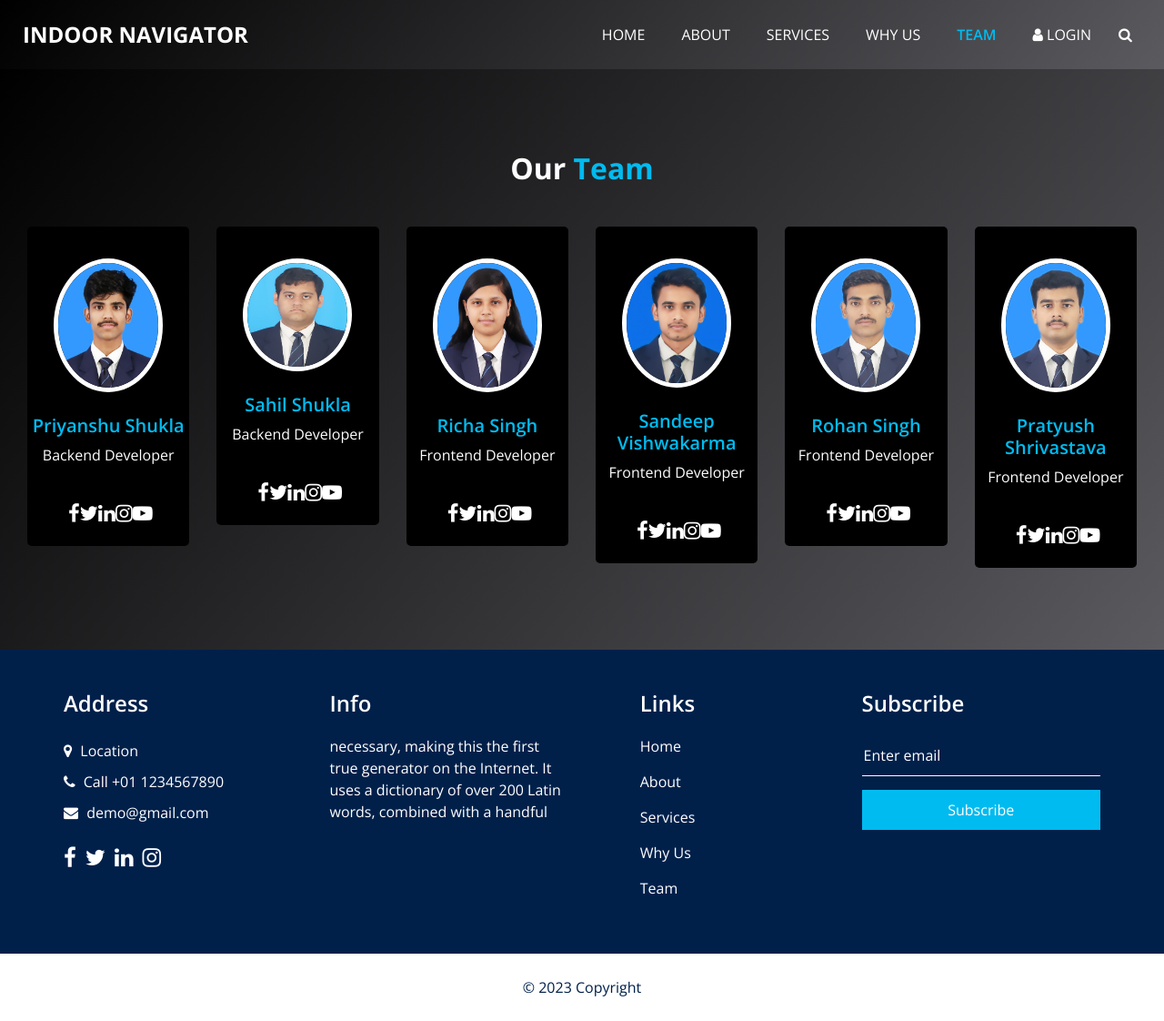
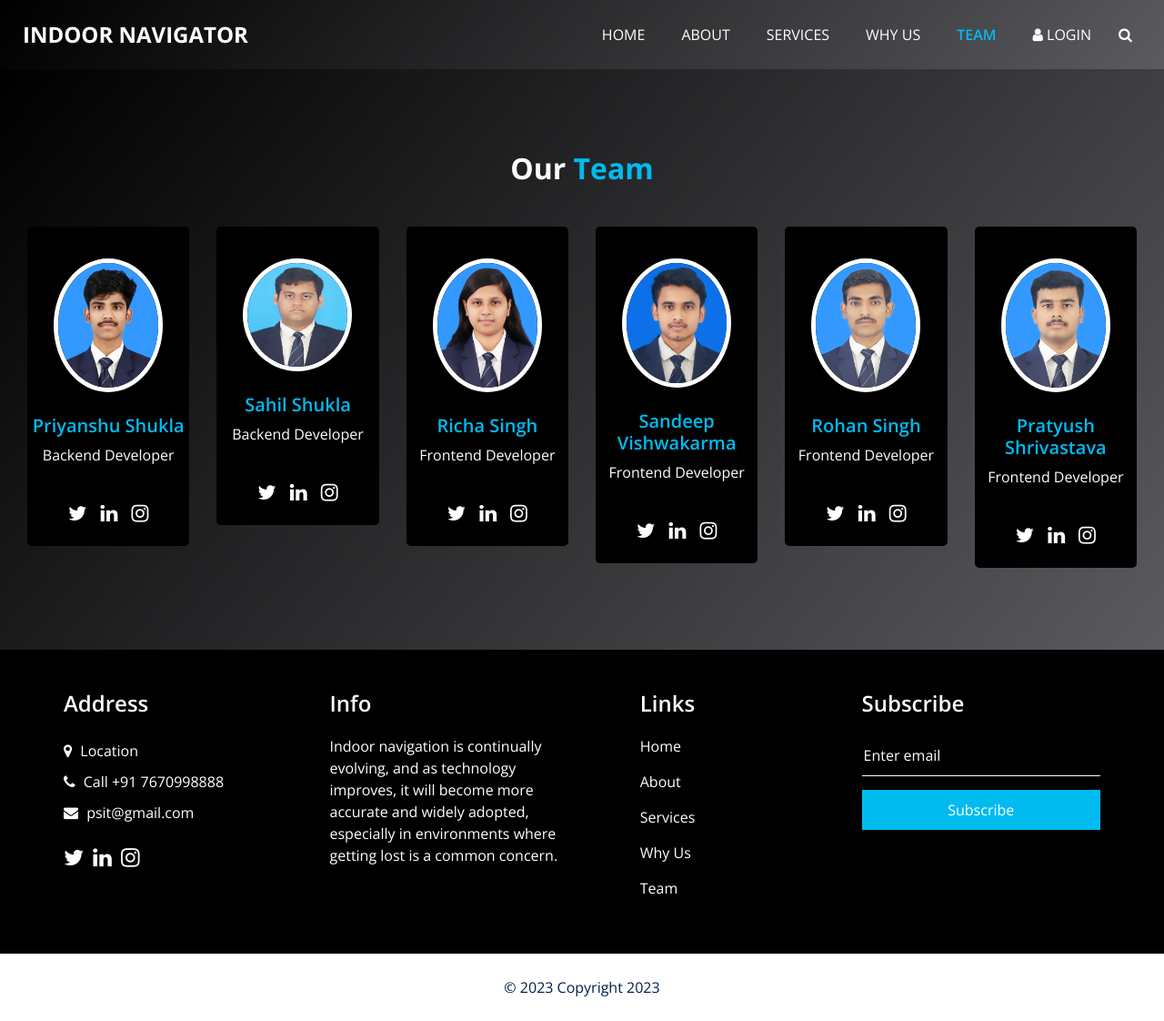
Before and after one commit to kazuha2004/SIH-, a plain HTML site: page team.html in a window 1280 px wide. Shown: the whole page at 91% size. Drawn offline with nearby package versions, Linux system fonts and the light colour scheme; some packages are replaced by stand-ins of ours.

Commit message:
update footer

```diff
--- a/about.html
+++ b/about.html
@@ -11,7 +11,7 @@
   <meta name="keywords" content="" />
   <meta name="description" content="" />
   <meta name="author" content="" />
-  <link rel="shortcut icon" href="images/favicon.png" type="">
+  <link rel="shortcut icon" href="images/icon.png" type="">
 
   <title> Finexo </title>
 
@@ -154,21 +154,19 @@
               <a href="">
                 <i class="fa fa-phone" aria-hidden="true"></i>
                 <span>
-                  Call +01 1234567890
+                  Call +91 7670998888
                 </span>
               </a>
               <a href="">
                 <i class="fa fa-envelope" aria-hidden="true"></i>
                 <span>
-                  demo@gmail.com
+                  psit@gmail.com
                 </span>
               </a>
             </div>
           </div>
           <div class="info_social">
-            <a href="">
-              <i class="fa fa-facebook" aria-hidden="true"></i>
-            </a>
+
             <a href="">
               <i class="fa fa-twitter" aria-hidden="true"></i>
             </a>
@@ -186,7 +184,7 @@
               Info
             </h4>
             <p>
-              necessary, making this the first true generator on the Internet. It uses a dictionary of over 200 Latin words, combined with a handful
+              Indoor navigation is continually evolving, and as technology improves, it will become more accurate and widely adopted, especially in environments where getting lost is a common concern.
             </p>
           </div>
         </div>
@@ -233,7 +231,7 @@
   <section class="footer_section">
     <div class="container">
       <p>
-        &copy; <span id="displayYear"></span> Copyright
+        &copy; <span id="displayYear"></span> Copyright 2023
       </p>
     </div>
   </section>
--- a/css/style.css
+++ b/css/style.css
@@ -775,7 +775,7 @@ a:focus {
 
 /* client section end */
 .info_section {
-  background-color: #00204a;
+  background-color:black;
   color: #ffffff;
   padding: 45px 0 15px 0;
 }
--- a/team.html
+++ b/team.html
@@ -13,7 +13,7 @@
   <meta name="author" content="" />
   <link rel="shortcut icon" href="images/pointer.png" type="">
 
-  <title> Finexo </title>
+  <title> Indoor Navigation </title>
 
   <!-- bootstrap core css -->
   <link rel="stylesheet" type="text/css" href="css/bootstrap.css" />
@@ -92,6 +92,7 @@
   </div>
 
   <!-- team section -->
+
   <section class="team_section layout_padding">
     <div class="container-fluid">
       <div class="heading_container heading_center">
@@ -116,9 +117,7 @@
                 </p>
               </div>
               <div class="social_box">
-                <a href="#">
-                  <i class="fa fa-facebook" aria-hidden="true"></i>
-                </a>
+
                 <a href="#">
                   <i class="fa fa-twitter" aria-hidden="true"></i>
                 </a>
@@ -128,9 +127,7 @@
                 <a href="#">
                   <i class="fa fa-instagram" aria-hidden="true"></i>
                 </a>
-                <a href="#">
-                  <i class="fa fa-youtube-play" aria-hidden="true"></i>
-                </a>
+
               </div>
             </div>
           </div>
@@ -148,9 +145,7 @@
                 </p>
               </div>
               <div class="social_box">
-                <a href="#">
-                  <i class="fa fa-facebook" aria-hidden="true"></i>
-                </a>
+
                 <a href="#">
                   <i class="fa fa-twitter" aria-hidden="true"></i>
                 </a>
@@ -160,9 +155,7 @@
                 <a href="#">
                   <i class="fa fa-instagram" aria-hidden="true"></i>
                 </a>
-                <a href="#">
-                  <i class="fa fa-youtube-play" aria-hidden="true"></i>
-                </a>
+
               </div>
             </div>
           </div>
@@ -180,9 +173,7 @@
                 </p>
               </div>
               <div class="social_box">
-                <a href="#">
-                  <i class="fa fa-facebook" aria-hidden="true"></i>
-                </a>
+
                 <a href="#">
                   <i class="fa fa-twitter" aria-hidden="true"></i>
                 </a>
@@ -192,9 +183,7 @@
                 <a href="#">
                   <i class="fa fa-instagram" aria-hidden="true"></i>
                 </a>
-                <a href="#">
-                  <i class="fa fa-youtube-play" aria-hidden="true"></i>
-                </a>
+
               </div>
             </div>
           </div>
@@ -212,9 +201,7 @@
                 </p>
               </div>
               <div class="social_box">
-                <a href="#">
-                  <i class="fa fa-facebook" aria-hidden="true"></i>
-                </a>
+
                 <a href="#">
                   <i class="fa fa-twitter" aria-hidden="true"></i>
                 </a>
@@ -224,9 +211,7 @@
                 <a href="#">
                   <i class="fa fa-instagram" aria-hidden="true"></i>
                 </a>
-                <a href="#">
-                  <i class="fa fa-youtube-play" aria-hidden="true"></i>
-                </a>
+
               </div>
             </div>
           </div>
@@ -244,9 +229,7 @@
                 </p>
               </div>
               <div class="social_box">
-                <a href="#">
-                  <i class="fa fa-facebook" aria-hidden="true"></i>
-                </a>
+
                 <a href="#">
                   <i class="fa fa-twitter" aria-hidden="true"></i>
                 </a>
@@ -256,9 +239,7 @@
                 <a href="#">
                   <i class="fa fa-instagram" aria-hidden="true"></i>
                 </a>
-                <a href="#">
-                  <i class="fa fa-youtube-play" aria-hidden="true"></i>
-                </a>
+
               </div>
             </div>
           </div>
@@ -276,9 +257,7 @@
                 </p>
               </div>
               <div class="social_box">
-                <a href="#">
-                  <i class="fa fa-facebook" aria-hidden="true"></i>
-                </a>
+
                 <a href="#">
                   <i class="fa fa-twitter" aria-hidden="true"></i>
                 </a>
@@ -288,9 +267,7 @@
                 <a href="#">
                   <i class="fa fa-instagram" aria-hidden="true"></i>
                 </a>
-                <a href="#">
-                  <i class="fa fa-youtube-play" aria-hidden="true"></i>
-                </a>
+
               </div>
             </div>
           </div>
@@ -299,6 +276,7 @@
       </div>
     </div>
   </section>
+
   <!-- end team section -->
 
   <!-- info section -->
@@ -321,21 +299,19 @@
               <a href="">
                 <i class="fa fa-phone" aria-hidden="true"></i>
                 <span>
-                  Call +01 1234567890
+                  Call +91 7670998888
                 </span>
               </a>
               <a href="">
                 <i class="fa fa-envelope" aria-hidden="true"></i>
                 <span>
-                  demo@gmail.com
+                  psit@gmail.com
                 </span>
               </a>
             </div>
           </div>
           <div class="info_social">
-            <a href="">
-              <i class="fa fa-facebook" aria-hidden="true"></i>
-            </a>
+
             <a href="">
               <i class="fa fa-twitter" aria-hidden="true"></i>
             </a>
@@ -353,7 +329,7 @@
               Info
             </h4>
             <p>
-              necessary, making this the first true generator on the Internet. It uses a dictionary of over 200 Latin words, combined with a handful
+              Indoor navigation is continually evolving, and as technology improves, it will become more accurate and widely adopted, especially in environments where getting lost is a common concern.
             </p>
           </div>
         </div>
@@ -400,7 +376,7 @@
   <section class="footer_section">
     <div class="container">
       <p>
-        &copy; <span id="displayYear"></span> Copyright
+        &copy; <span id="displayYear"></span> Copyright 2023
       </p>
     </div>
   </section>
```
Also changed, not shown: index.html (+5 -7 lines), service.html (+6 -11 lines), why.html (+5 -9 lines).
